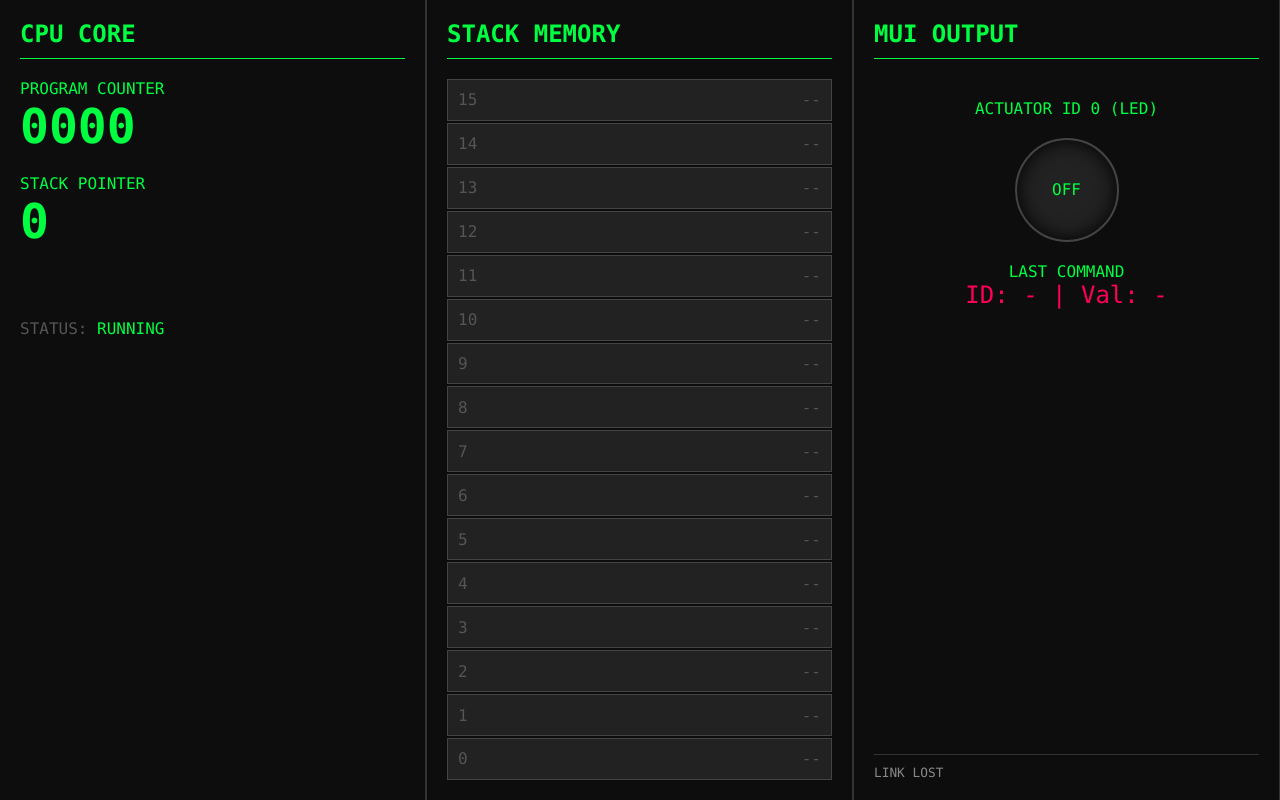
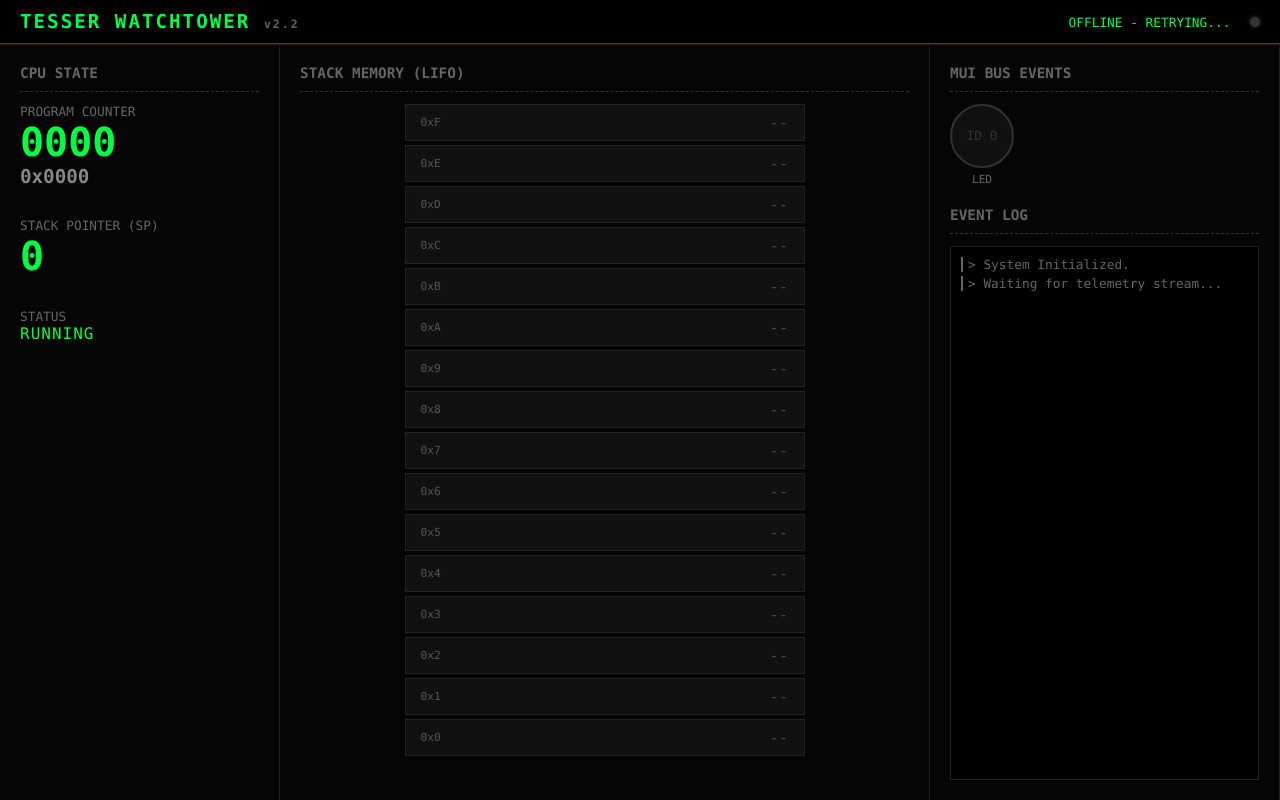
Before and after one commit to fabiogiacomel/tesser_silicon, a website: page index.html in a window 1280 px wide. Drawn offline with Linux system fonts and the light colour scheme.

Commit message:
feat: Update Watchtower to v2.2 and enhance menu.ps1

```diff
--- a/index.html
+++ b/index.html
@@ -3,223 +3,380 @@
 
 <head>
     <meta charset="UTF-8">
-    <title>TESSER WATCHTOWER v2.0</title>
+    <meta name="viewport" content="width=device-width, initial-scale=1.0">
+    <title>TESSER WATCHTOWER v2.2</title>
     <style>
         :root {
-            --bg-color: #0d0d0d;
-            --text-color: #00ff41;
-            --grid-color: #333;
-            --inactive-color: #222;
-            --active-bg: rgba(0, 255, 65, 0.2);
-            --highlight: #ff0055;
+            --bg-color: #050505;
+            --panel-bg: #0a0a0a;
+            --text-primary: #00ff41;
+            --text-dim: #005f1f;
+            --alert-color: #ff0055;
+            --grid-line: #1f1f1f;
+            --stack-active-bg: rgba(0, 255, 65, 0.1);
+            --stack-active-border: #00ff41;
+            --font-mono: 'Consolas', 'Monaco', 'Courier New', monospace;
         }
 
         body {
             background-color: var(--bg-color);
-            color: var(--text-color);
-            font-family: 'Consolas', monospace;
+            color: var(--text-primary);
+            font-family: var(--font-mono);
+            margin: 0;
+            height: 100vh;
             display: flex;
-            height: 100vh;
-            margin: 0;
+            flex-direction: column;
             overflow: hidden;
         }
 
-        .container {
+        /* HEADER */
+        header {
+            border-bottom: 1px solid var(--text-dim);
+            padding: 10px 20px;
+            display: flex;
+            justify-content: space-between;
+            align-items: center;
+            background: #000;
+        }
+
+        h1 {
+            margin: 0;
+            font-size: 1.2rem;
+            letter-spacing: 2px;
+        }
+
+        .status-dot {
+            height: 10px;
+            width: 10px;
+            background-color: #333;
+            border-radius: 50%;
+            display: inline-block;
+            box-shadow: 0 0 5px #333;
+        }
+
+        .status-dot.online {
+            background-color: var(--text-primary);
+            box-shadow: 0 0 10px var(--text-primary);
+        }
+
+        /* LAYOUT */
+        .main-grid {
             display: grid;
-            grid-template-columns: 1fr 1fr 1fr;
-            width: 100%;
-            height: 100%;
-            gap: 1px;
-            background-color: var(--grid-color);
+            grid-template-columns: 280px 1fr 350px;
+            flex: 1;
+            border-top: 1px solid var(--grid-line);
         }
 
         .panel {
-            background-color: var(--bg-color);
             padding: 20px;
+            border-right: 1px solid var(--grid-line);
             display: flex;
             flex-direction: column;
-            border-right: 1px solid var(--grid-color);
+            overflow-y: auto;
         }
 
-        h2 {
-            border-bottom: 1px solid var(--text-color);
+        .panel h2 {
+            font-size: 0.9rem;
+            color: #666;
+            margin-top: 0;
+            border-bottom: 1px dashed #333;
             padding-bottom: 10px;
-            margin-top: 0;
             text-transform: uppercase;
         }
 
-        /* COL 1: CPU */
-        .metric {
+        /* METRICS (Left Panel) */
+        .metric-group {
+            margin-bottom: 30px;
+        }
+
+        .metric-label {
+            font-size: 0.8rem;
+            color: #666;
+            display: block;
+        }
+
+        .metric-value {
+            font-size: 2.5rem;
+            font-weight: bold;
+        }
+
+        .metric-value.hex {
+            font-size: 1.2rem;
+            color: #888;
+        }
+
+        /* STACK (Center Panel) */
+        .stack-tower {
+            display: flex;
+            flex-direction: column-reverse;
+            /* 0 at bottom */
+            gap: 4px;
+            max-width: 400px;
+            margin: 0 auto;
+            width: 100%;
+        }
+
+        .stack-slot {
+            height: 35px;
+            background: #111;
+            border: 1px solid #222;
+            display: flex;
+            align-items: center;
+            justify-content: space-between;
+            padding: 0 15px;
+            font-size: 1rem;
+            color: #444;
+            position: relative;
+        }
+
+        .stack-slot.active {
+            background: var(--stack-active-bg);
+            border-color: var(--stack-active-border);
+            color: #fff;
+            box-shadow: 0 0 15px rgba(0, 255, 65, 0.1);
+        }
+
+        .stack-slot.top-of-stack {
+            border-left: 5px solid var(--alert-color);
+        }
+
+        .addr-label {
+            font-size: 0.7rem;
+            color: #555;
+            width: 30px;
+        }
+
+        /* IO & LOGS (Right Panel) */
+        .led-panel {
+            display: flex;
+            gap: 15px;
             margin-bottom: 20px;
         }
 
-        .metric-val {
-            font-size: 3em;
-            font-weight: bold;
-        }
-
-        /* COL 2: STACK */
-        .stack-wrapper {
-            display: flex;
-            flex-direction: column-reverse;
-            /* Bottom is 0 */
-            height: 100%;
-            gap: 2px;
-            justify-content: start;
-        }
-
-        .stack-block {
-            height: 6%;
-            background: var(--inactive-color);
-            border: 1px solid #444;
-            display: flex;
-            align-items: center;
-            justify-content: space-between;
-            padding: 0 10px;
-            color: #555;
-            transition: 0.1s;
-        }
-
-        .stack-block.active {
-            background: var(--active-bg);
-            border-color: var(--text-color);
-            color: #fff;
-            box-shadow: 0 0 10px var(--active-bg);
-        }
-
-        /* COL 3: HARDWARE */
-        .hw-indicator {
-            width: 100px;
-            height: 100px;
+        .led-indicator {
+            width: 60px;
+            height: 60px;
             border-radius: 50%;
-            background: #222;
-            margin: 20px auto;
-            border: 2px solid #444;
+            background: #111;
+            border: 2px solid #333;
             display: flex;
             align-items: center;
             justify-content: center;
-            box-shadow: inset 0 0 20px #000;
+            font-size: 0.8rem;
+            color: #333;
+            transition: all 0.1s;
         }
 
-        .hw-indicator.on {
-            background: var(--highlight);
-            box-shadow: 0 0 30px var(--highlight);
+        .led-indicator.active {
+            background: var(--alert-color);
             border-color: #fff;
             color: #fff;
-            font-weight: bold;
+            box-shadow: 0 0 20px var(--alert-color);
         }
 
-        .io-log {
-            font-size: 0.8em;
+        .console-log {
+            background: #000;
+            border: 1px solid #222;
+            flex: 1;
+            padding: 10px;
+            font-size: 0.8rem;
+            font-family: 'Consolas', monospace;
+            overflow-y: scroll;
             color: #888;
-            margin-top: auto;
-            border-top: 1px solid #333;
-            padding-top: 10px;
+        }
+
+        .log-entry {
+            margin-bottom: 4px;
+            border-left: 2px solid transparent;
+            padding-left: 5px;
+        }
+
+        .log-entry.io {
+            border-color: var(--alert-color);
+            color: #fff;
+        }
+
+        .log-entry.sys {
+            border-color: #666;
+            color: #666;
         }
     </style>
 </head>
 
 <body>
-    <div class="container">
-        <!-- COL 1: CPU STATUS -->
+
+    <header>
+        <h1>TESSER WATCHTOWER <span style="font-size:0.6em; color:#666;">v2.2</span></h1>
+        <div id="conn-status">
+            <span style="font-size:0.8rem; margin-right:10px;">OFFLINE</span>
+            <div class="status-dot"></div>
+        </div>
+    </header>
+
+    <div class="main-grid">
+        <!-- CPU STATUS -->
         <div class="panel">
-            <h2>CPU Core</h2>
-            <div class="metric">
-                <div>PROGRAM COUNTER</div>
-                <div id="pc-val" class="metric-val">0000</div>
+            <h2>CPU State</h2>
+
+            <div class="metric-group">
+                <span class="metric-label">PROGRAM COUNTER</span>
+                <span id="pc-dec" class="metric-value">0000</span>
+                <div id="pc-hex" class="metric-value hex">0x0000</div>
             </div>
-            <div class="metric">
-                <div>STACK POINTER</div>
-                <div id="sp-val" class="metric-val">0</div>
+
+            <div class="metric-group">
+                <span class="metric-label">STACK POINTER (SP)</span>
+                <span id="sp-val" class="metric-value">0</span>
             </div>
-            <div style="margin-top:50px; color: #555;">
-                STATUS: <span style="color:var(--text-color)">RUNNING</span>
+
+            <div class="metric-group">
+                <span class="metric-label">STATUS</span>
+                <span style="color: var(--text-primary); letter-spacing: 1px;">RUNNING</span>
             </div>
         </div>
 
-        <!-- COL 2: THE STACK -->
+        <!-- STACK VISUALIZATION -->
         <div class="panel">
-            <h2>Stack Memory</h2>
-            <div class="stack-wrapper" id="stack-container">
-                <!-- Stack blocks generated by JS -->
+            <h2>Stack Memory (LIFO)</h2>
+            <div id="stack-container" class="stack-tower">
+                <!-- Javascript will populate this -->
             </div>
         </div>
 
-        <!-- COL 3: HARDWARE IO -->
+        <!-- HARDWARE IO -->
         <div class="panel">
-            <h2>MUI Output</h2>
-            <div style="text-align:center; margin-top: 20px;">
-                <div>ACTUATOR ID 0 (LED)</div>
-                <div id="led-indicator" class="hw-indicator">OFF</div>
+            <h2>MUI Bus Events</h2>
+
+            <div class="led-panel">
+                <div style="text-align:center">
+                    <div id="led-0" class="led-indicator">ID 0</div>
+                    <span style="font-size:0.7rem; color:#666">LED</span>
+                </div>
+                <!-- Posso adicionar mais placeholders se precisar -->
             </div>
 
-            <div class="metric" style="text-align:center;">
-                <div>LAST COMMAND</div>
-                <div id="io-cmd" style="font-size: 1.5em; color: var(--highlight);">ID: - | Val: -</div>
+            <h2>Event Log</h2>
+            <div id="console-output" class="console-log">
+                <div class="log-entry sys">> System Initialized.</div>
+                <div class="log-entry sys">> Waiting for telemetry stream...</div>
             </div>
-
-            <div class="io-log" id="conn-status">Waiting for link...</div>
         </div>
     </div>
 
     <script>
-        // Init Stack UI
-        const stackContainer = document.querySelector('#stack-container');
-        for (let i = 0; i < 16; i++) {
-            const div = document.createElement('div');
-            div.className = 'stack-block';
-            div.id = `stack-${i}`;
-            div.innerHTML = `<span>${i}</span><span class="val">--</span>`;
-            stackContainer.appendChild(div); // Appends to bottom (reversed by flex)
+        // --- CONFIG ---
+        const STACK_SIZE = 16;
+
+        // --- UI REFS ---
+        const stackContainer = document.getElementById('stack-container');
+        const consoleOut = document.getElementById('console-output');
+        const connStatus = document.getElementById('conn-status');
+
+        // --- STATE TRACKING (For Change Detection) ---
+        let lastState = {
+            mui_id: -1,
+            mui_val: -1
+        };
+
+        // --- INIT UI ---
+        // Create Stack Slots (0 to 15)
+        // Flex-direction is column-reverse, so appending 0 first puts it at bottom. Correct.
+        for (let i = 0; i < STACK_SIZE; i++) {
+            let slot = document.createElement('div');
+            slot.className = 'stack-slot';
+            slot.id = `slot-${i}`;
+            slot.innerHTML = `
+                <span class="addr-label">0x${i.toString(16).toUpperCase()}</span>
+                <span class="val">--</span>
+            `;
+            stackContainer.appendChild(slot);
         }
 
-        const socket = new WebSocket('ws://localhost:8080');
-        const connStatus = document.getElementById('conn-status');
+        // --- LOGGING HELPER ---
+        function logMsg(msg, type = 'sys') {
+            const div = document.createElement('div');
+            div.className = `log-entry ${type}`;
+            const time = new Date().toLocaleTimeString().split(' ')[0];
+            div.innerText = `[${time}] ${msg}`;
+            consoleOut.appendChild(div);
+            consoleOut.scrollTop = consoleOut.scrollHeight;
+        }
 
-        socket.onopen = () => connStatus.innerText = "LINK ESTABLISHED";
-        socket.onclose = () => connStatus.innerText = "LINK LOST";
+        // --- WEBSOCKET ---
+        function connect() {
+            const socket = new WebSocket('ws://' + window.location.hostname + ':8080');
+
+            socket.onopen = () => {
+                const dot = connStatus.querySelector('.status-dot');
+                dot.classList.add('online');
+                connStatus.querySelector('span').innerText = "ONLINE";
+                logMsg("Telemetry Uplink Established.");
+            };
+
+            socket.onclose = () => {
+                const dot = connStatus.querySelector('.status-dot');
+                dot.classList.remove('online');
+                connStatus.querySelector('span').innerText = "OFFLINE - RETRYING...";
+                setTimeout(connect, 2000); // Auto-reconnect
+            };
 
             socket.onmessage = (event) => {
                 try {
                     const data = JSON.parse(event.data);
-                if (data.msg) return;
+                    updateUI(data);
+                } catch (e) {
+                    console.error("Parse Error", e);
+                }
+            };
+        }
 
-                // 1. Update CPU
-                document.getElementById('pc-val').innerText = data.pc;
+        function updateUI(data) {
+            // 1. CPU
+            document.getElementById('pc-dec').innerText = data.pc.toString().padStart(4, '0');
+            document.getElementById('pc-hex').innerText = "0x" + data.pc.toString(16).toUpperCase().padStart(4, '0');
             document.getElementById('sp-val').innerText = data.sp;
 
-                // 2. Update Stack
-                for (let i = 0; i < 16; i++) {
-                    const block = document.getElementById(`stack-${i}`);
-                    const valSpan = block.querySelector('.val');
+            // 2. STACK
+            for (let i = 0; i < STACK_SIZE; i++) {
+                const slot = document.getElementById(`slot-${i}`);
+                const valSpan = slot.querySelector('.val');
+
+                // Clear styles
+                slot.className = 'stack-slot';
 
                 if (i < data.sp) {
-                        block.classList.add('active');
-                        valSpan.innerText = data.stack[i];
+                    slot.classList.add('active');
+                    if (i === data.sp - 1) slot.classList.add('top-of-stack');
+
+                    const val = data.stack[i];
+                    valSpan.innerText = `${val} (0x${val.toString(16).toUpperCase()})`;
                 } else {
-                        block.classList.remove('active');
                     valSpan.innerText = "--";
                 }
             }
 
-                // 3. Update Hardware
-                const ioText = `ID: ${data.mui_id} | Val: ${data.mui_val}`;
-                document.getElementById('io-cmd').innerText = ioText;
+            // 3. IO EVENTS (Change Detection)
+            // Backend sends the *last executed command*.
+            // We only log if it changed OR if we think it's a pulsed command (harder to detect purely from state).
+            // Simple heuristic: If ID or Val changed, log it.
+            if (data.mui_id !== -1 && (data.mui_id !== lastState.mui_id || data.mui_val !== lastState.mui_val)) {
+                logMsg(`MUI_SET [ID: ${data.mui_id}] -> ${data.mui_val}`, 'io');
 
-                // LED Logic (ID 0)
-                const led = document.getElementById('led-indicator');
-                if (data.mui_id === 0 && data.mui_val > 0) {
-                    led.classList.add('on');
-                    led.innerText = "ON";
-                } else if (data.mui_id === 0 && data.mui_val === 0) {
-                    led.classList.remove('on');
-                    led.innerText = "OFF";
+                // Visual Flash for LED 0
+                if (data.mui_id === 0) {
+                    const led = document.getElementById('led-0');
+                    if (data.mui_val > 0) led.classList.add('active');
+                    else led.classList.remove('active');
                 }
 
-            } catch (e) {
-                console.error("Data error", e);
+                lastState.mui_id = data.mui_id;
+                lastState.mui_val = data.mui_val;
             }
-        };
+        }
+
+        // Start
+        connect();
+
     </script>
 </body>
 
```
Also changed, not shown: 4 other files. Lines whose indentation alone changed are shown as unchanged.
